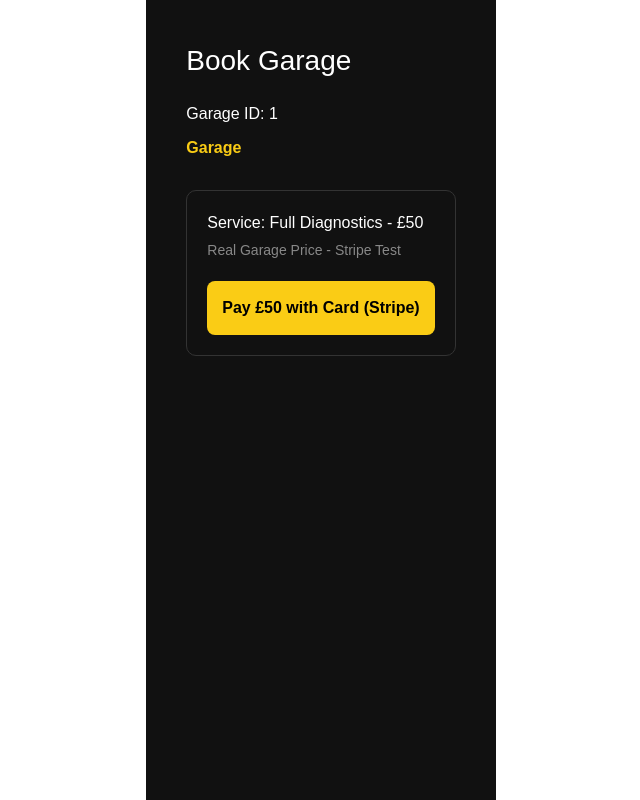
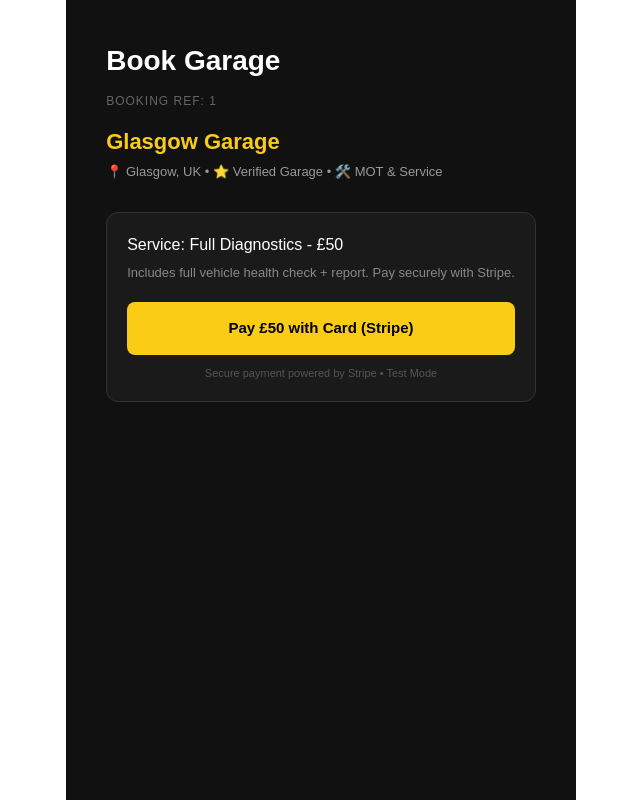
Before and after one commit to ayaan41/ai-garage, a Next.js app: page /book/1 in a window 1280 px wide. Shown: the whole page, without its empty margins (319-959 px from the left). Built offline with nearby package versions, Linux system fonts and the light colour scheme; no server answers.

Commit message:
Final professional book page

```diff
--- a/src/app/book/[id]/page.tsx
+++ b/src/app/book/[id]/page.tsx
@@ -10,9 +10,9 @@ export default function BookPage() {
 
   useEffect(() => {
     fetch(`/api/garage/${id}`)
-    .then(r => r.json())
-    .then(data => setGarage(data))
-    .catch(() => setGarage({ name: "Garage", id }));
+   .then(r => r.json())
+   .then(data => setGarage(data))
+   .catch(() => setGarage({ name: "Glasgow Garage", location: "Glasgow, UK" }));
   }, [id]);
 
   const handleCheckout = async () => {
@@ -42,20 +42,34 @@ export default function BookPage() {
 
   return (
     <div style={{ padding: "40px", maxWidth: "600px", margin: "0 auto", color: "white", background: "#111", minHeight: "100vh" }}>
-      <h1 style={{ fontSize: "28px", marginBottom: "20px" }}>Book Garage</h1>
-      <p>Garage ID: {id}</p>
-      <p style={{ marginTop: "10px", fontWeight: "bold", color: "#facc15" }}>{garage?.name || "Loading..."}</p>
+      <h1 style={{ fontSize: "28px", marginBottom: "10px", fontWeight: "bold" }}>Book Garage</h1>
 
-      <div style={{ marginTop: "30px", padding: "20px", border: "1px solid #333", borderRadius: "10px" }}>
-        <h3>Service: Full Diagnostics - £50</h3>
-        <p style={{ fontSize: "14px", color: "#888", marginTop: "5px" }}>Real Garage Price - Stripe Test</p>
+      <p style={{ fontSize: "12px", color: "#666", letterSpacing: "1px" }}>
+        BOOKING REF: {id.slice(0,8).toUpperCase()}
+      </p>
+
+      <p style={{ marginTop: "15px", fontWeight: "bold", color: "#facc15", fontSize: "22px" }}>
+        {garage?.name || "Glasgow Garage"}
+      </p>
+      <p style={{ fontSize: "13px", color: "#999", marginTop: "4px" }}>
+        📍 Glasgow, UK • ⭐ Verified Garage • 🛠️ MOT & Service
+      </p>
+
+      <div style={{ marginTop: "30px", padding: "20px", border: "1px solid #333", borderRadius: "12px", background: "#1a1a1a" }}>
+        <h3 style={{ fontSize: "16px" }}>Service: Full Diagnostics - £50</h3>
+        <p style={{ fontSize: "13px", color: "#888", marginTop: "6px" }}>
+          Includes full vehicle health check + report. Pay securely with Stripe.
+        </p>
         <button
           onClick={handleCheckout}
           disabled={loading}
-          style={{ marginTop: "20px", width: "100%", padding: "15px", background: "#facc15", color: "black", fontWeight: "bold", borderRadius: "8px", cursor: "pointer" }}
+          style={{ marginTop: "20px", width: "100%", padding: "15px", background: "#facc15", color: "black", fontWeight: "bold", borderRadius: "8px", cursor: "pointer", border: "none", fontSize: "15px" }}
         >
           {loading? "Processing..." : "Pay £50 with Card (Stripe)"}
         </button>
+        <p style={{ fontSize: "11px", color: "#555", marginTop: "10px", textAlign: "center" }}>
+          Secure payment powered by Stripe • Test Mode
+        </p>
       </div>
     </div>
   );
```
